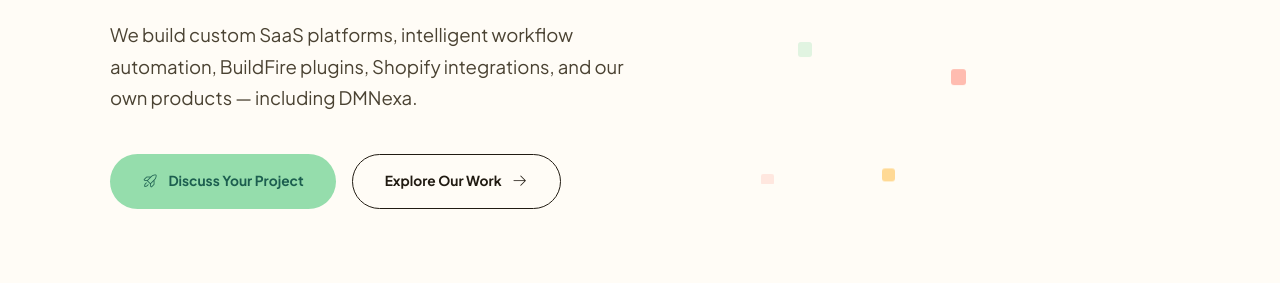
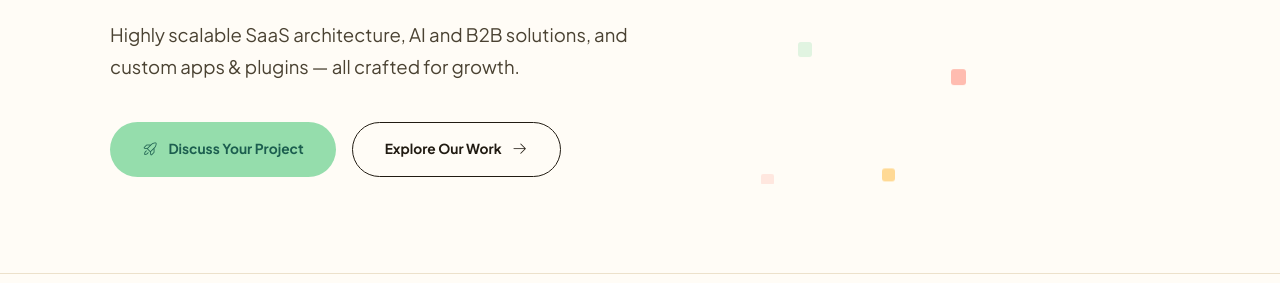
Before and after one commit to Pixel-Plugins/website, a website built with Vite: page index.html in a window 1280 px wide. Shown: the part 517-800 px from the top of the page. Built offline with nearby package versions, Linux system fonts and the light colour scheme.

Commit message:
Restore original hero subheading copy per request

```diff
--- a/index.html
+++ b/index.html
@@ -146,7 +146,7 @@
             <div class="hero-inner">
                 <div class="eyebrow"><span class="dot"></span>Pixel Plugins</div>
                 <h1>Scalable software and AI systems <span class="hl">built for real operations.</span></h1>
-                <p class="hero-sub">We build custom SaaS platforms, intelligent workflow automation, BuildFire plugins, Shopify integrations, and our own products — including DMNexa.</p>
+                <p class="hero-sub">Highly scalable SaaS architecture, AI and B2B solutions, and custom apps & plugins — all crafted for growth.</p>
                 <div class="hero-actions">
                     <a href="/contact/" class="btn-primary"><i class="ph-light ph-rocket-launch"></i> Discuss Your Project</a>
                     <a href="/work/" class="btn-ghost">Explore Our Work <i class="ph-light ph-arrow-right"></i></a>
```
